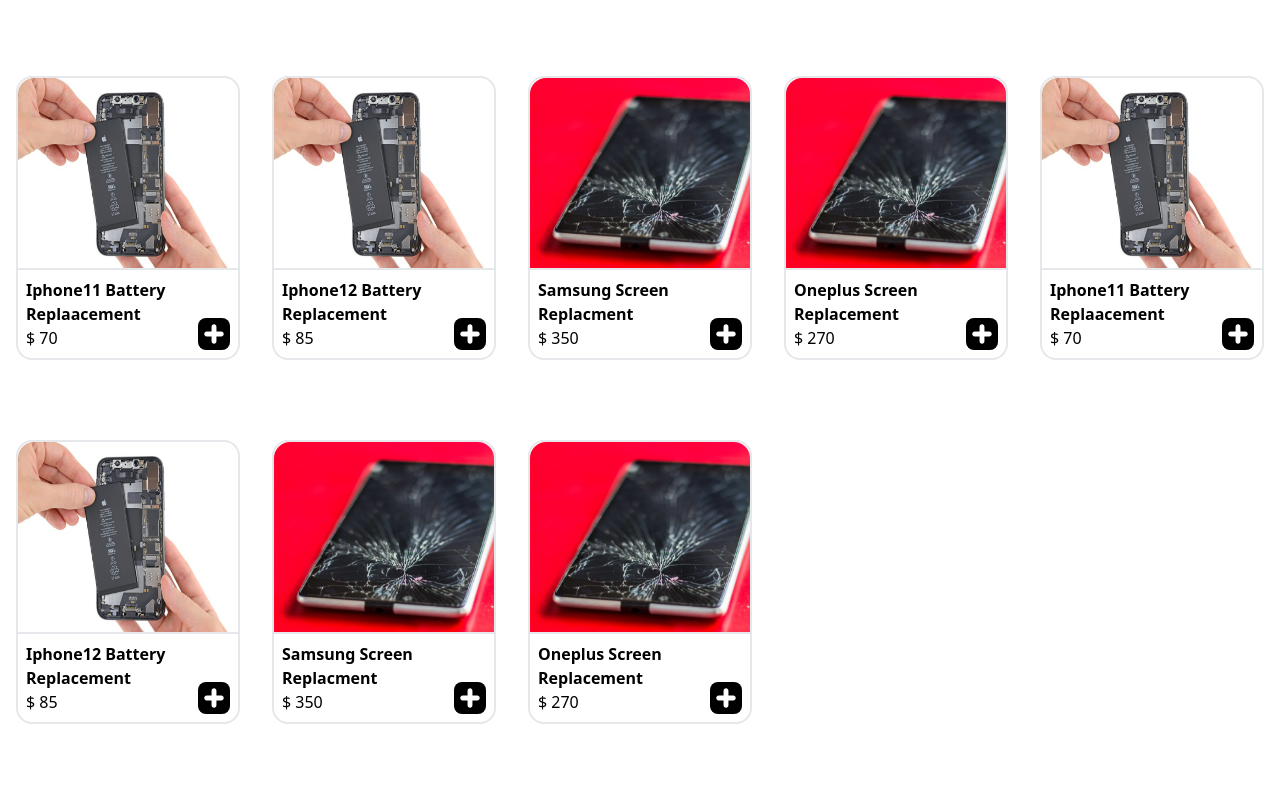
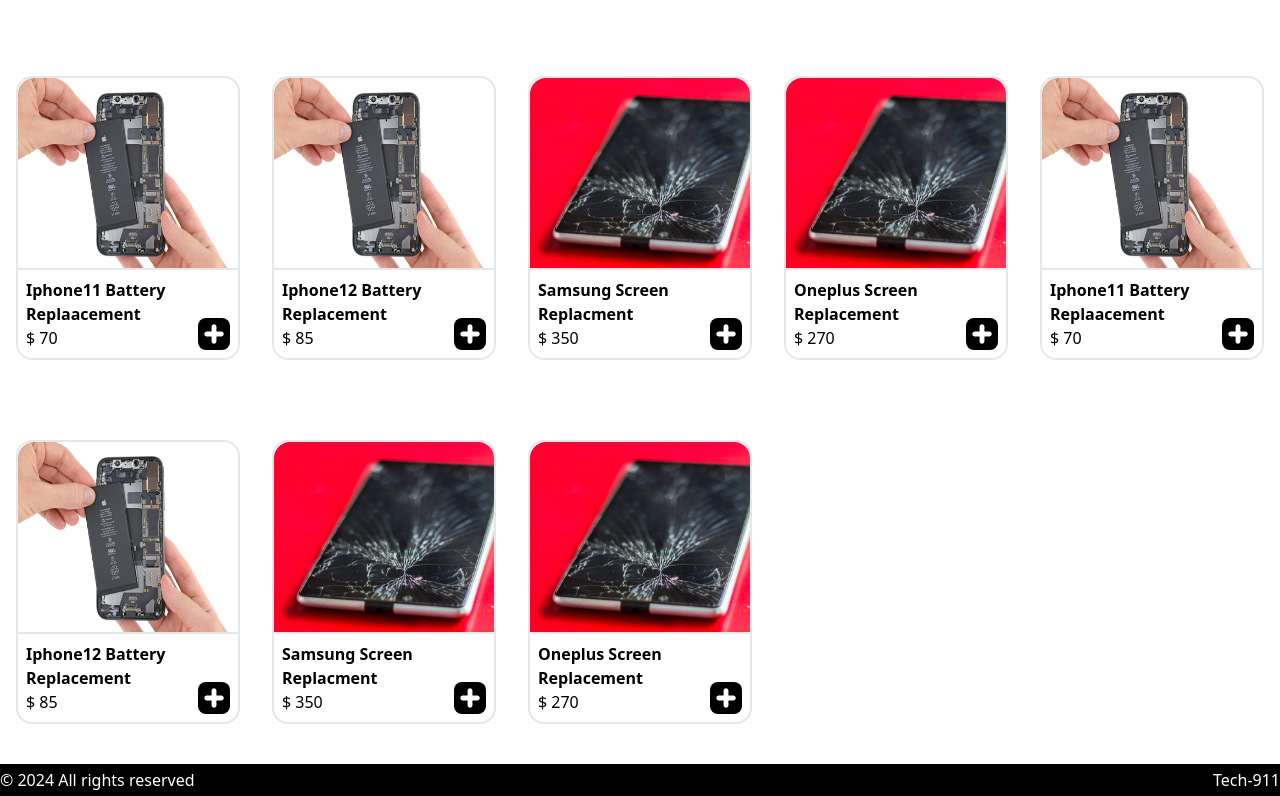
Before and after one commit to Yilliee/Tech911, a React (Vite) app in the folder site/: page / in a window 1280 px wide. Shown: the part 1340-2136 px from the top of the page. Before the commit the page ends 2104 px from the top, so only its background shows below. Built offline with nearby package versions, Linux system fonts and the light colour scheme.

Commit message:
site : LandingPage : Create a basic footer element

```diff
--- a/site/components/LandingPage/LandingPage.jsx
+++ b/site/components/LandingPage/LandingPage.jsx
@@ -13,6 +13,7 @@
             <LandingElement />
             <ServiceTypes />
             <FeaturedListings />
+            <Footer />
         </div>
     )
 }
@@ -68,5 +69,13 @@
     )
 }
 
+function Footer() {
+    return (
+        <footer className="flex flex-row justify-between bg-black py-1 text-white text-center">
+            <p>&copy; 2024 All rights reserved</p>
+            <p> Tech-911</p>
+        </footer>
+    );
+}
 
 export default LandingPage;
```
